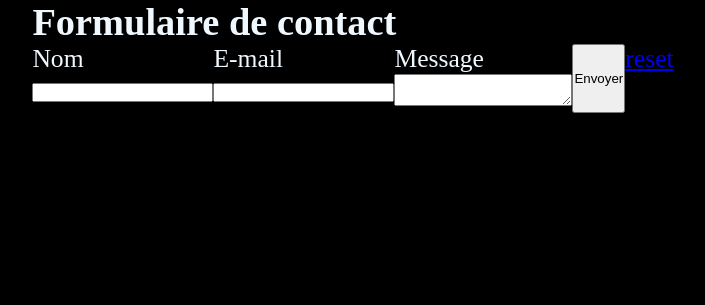
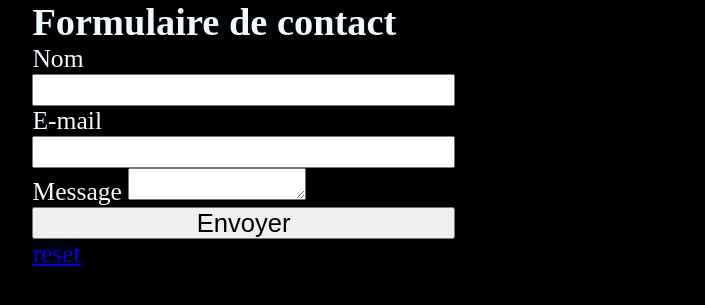
Before and after one commit to tsifcarnage/projetphp, a PHP site: page / in a window 1280 px wide. Shown: the top 305 px of the page, without its empty margins (390-1095 px from the left). Run offline with PHP 8.4, Linux system fonts and the light colour scheme.

Commit message:
Update style.css

```diff
--- a/formcontact/style.css
+++ b/formcontact/style.css
@@ -21,4 +21,10 @@ section{
 }
 form{
     display: flex;
+    flex-direction: column;
 }
+input{
+    font-size: 1.6rem;
+    width: 100%;
+    height: 2rem;
+}
```
